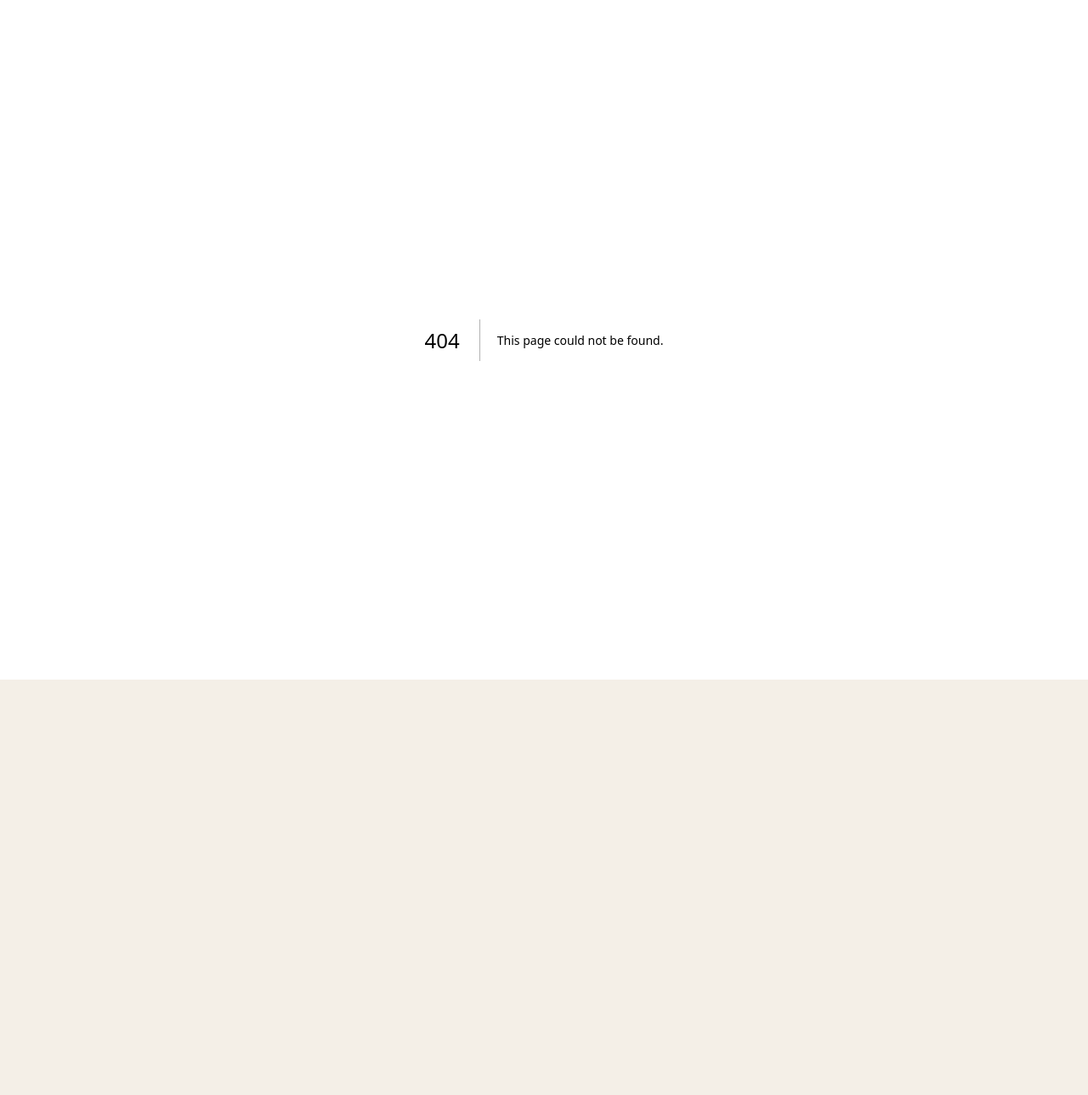
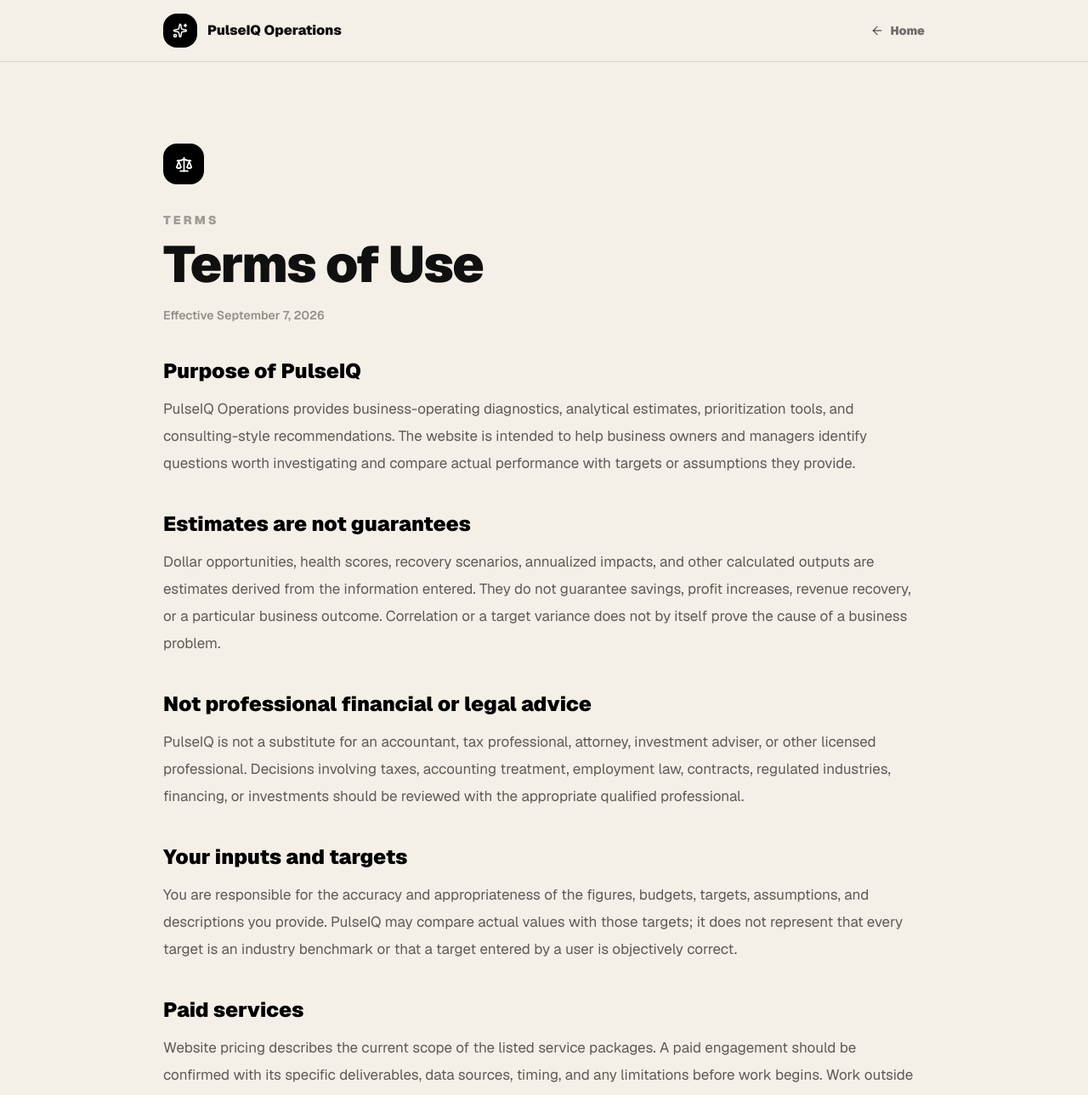
Before and after one commit to aundreanapper12-gif/pulseiqop, a Next.js app: page /terms in a window 1280 px wide. Before the commit this address had no page. Shown: the top 1289 px of the page at 85% size. Before the commit the page ends 800 px from the top, so only its background shows below. Built offline with nearby package versions, Linux system fonts and the light colour scheme.

Commit message:
Add PulseIQ terms of use

```diff
--- /dev/null
+++ b/app/terms/page.tsx
@@ -0,0 +1,74 @@
+import { ArrowLeft, Scale, Sparkles } from "lucide-react";
+
+export default function TermsPage() {
+  return (
+    <main className="min-h-screen bg-[#f4efe7] text-[#101010]">
+      <header className="border-b border-black/10 px-5 py-4 md:px-8">
+        <div className="mx-auto flex max-w-4xl items-center justify-between gap-4">
+          <a href="/" className="flex items-center gap-3 font-black">
+            <span className="flex h-10 w-10 items-center justify-center rounded-2xl bg-black text-white"><Sparkles size={18} /></span>
+            <span>PulseIQ Operations</span>
+          </a>
+          <a href="/" className="inline-flex items-center gap-2 text-sm font-black text-black/55 hover:text-black"><ArrowLeft size={16} /> Home</a>
+        </div>
+      </header>
+
+      <article className="px-5 py-16 md:px-8 md:py-24">
+        <div className="mx-auto max-w-4xl">
+          <div className="flex h-12 w-12 items-center justify-center rounded-2xl bg-black text-white"><Scale size={21} /></div>
+          <p className="mt-8 text-sm font-black uppercase tracking-[0.22em] text-black/35">Terms</p>
+          <h1 className="mt-3 text-5xl font-black tracking-tight md:text-6xl">Terms of Use</h1>
+          <p className="mt-5 text-sm font-semibold text-black/40">Effective September 7, 2026</p>
+
+          <div className="mt-10 space-y-10 text-[17px] leading-8 text-black/62">
+            <section>
+              <h2 className="text-2xl font-black text-black">Purpose of PulseIQ</h2>
+              <p className="mt-3">PulseIQ Operations provides business-operating diagnostics, analytical estimates, prioritization tools, and consulting-style recommendations. The website is intended to help business owners and managers identify questions worth investigating and compare actual performance with targets or assumptions they provide.</p>
+            </section>
+
+            <section>
+              <h2 className="text-2xl font-black text-black">Estimates are not guarantees</h2>
+              <p className="mt-3">Dollar opportunities, health scores, recovery scenarios, annualized impacts, and other calculated outputs are estimates derived from the information entered. They do not guarantee savings, profit increases, revenue recovery, or a particular business outcome. Correlation or a target variance does not by itself prove the cause of a business problem.</p>
+            </section>
+
+            <section>
+              <h2 className="text-2xl font-black text-black">Not professional financial or legal advice</h2>
+              <p className="mt-3">PulseIQ is not a substitute for an accountant, tax professional, attorney, investment adviser, or other licensed professional. Decisions involving taxes, accounting treatment, employment law, contracts, regulated industries, financing, or investments should be reviewed with the appropriate qualified professional.</p>
+            </section>
+
+            <section>
+              <h2 className="text-2xl font-black text-black">Your inputs and targets</h2>
+              <p className="mt-3">You are responsible for the accuracy and appropriateness of the figures, budgets, targets, assumptions, and descriptions you provide. PulseIQ may compare actual values with those targets; it does not represent that every target is an industry benchmark or that a target entered by a user is objectively correct.</p>
+            </section>
+
+            <section>
+              <h2 className="text-2xl font-black text-black">Paid services</h2>
+              <p className="mt-3">Website pricing describes the current scope of the listed service packages. A paid engagement should be confirmed with its specific deliverables, data sources, timing, and any limitations before work begins. Work outside an agreed scope may require a separate agreement or fee.</p>
+            </section>
+
+            <section>
+              <h2 className="text-2xl font-black text-black">Responsible use</h2>
+              <p className="mt-3">Do not use PulseIQ to upload or distribute malicious code, unlawfully obtained information, credentials, payment-card details, or unnecessary sensitive personal data. You must have the right to provide any business data you submit for analysis.</p>
+            </section>
+
+            <section>
+              <h2 className="text-2xl font-black text-black">Availability</h2>
+              <p className="mt-3">The website and its features may be improved, changed, or temporarily unavailable. PulseIQ may revise calculations or presentation as the methodology evolves. Material methodology changes should be reflected on the Methodology page.</p>
+            </section>
+
+            <section>
+              <h2 className="text-2xl font-black text-black">Limitation of reliance</h2>
+              <p className="mt-3">Use the diagnostic as one input into business judgment, not as the sole basis for a consequential decision. Before implementing a recommendation, verify the underlying data, operational cause, costs of implementation, and any legal, contractual, or customer impact.</p>
+            </section>
+          </div>
+
+          <div className="mt-14 flex flex-wrap gap-3 border-t border-black/10 pt-8 text-sm font-black">
+            <a href="/privacy" className="rounded-full border border-black/15 px-5 py-3 hover:bg-black hover:text-white">Privacy</a>
+            <a href="/methodology" className="rounded-full border border-black/15 px-5 py-3 hover:bg-black hover:text-white">Methodology</a>
+            <a href="/request" className="rounded-full bg-black px-5 py-3 text-white">Request an analysis</a>
+          </div>
+        </div>
+      </article>
+    </main>
+  );
+}
```
